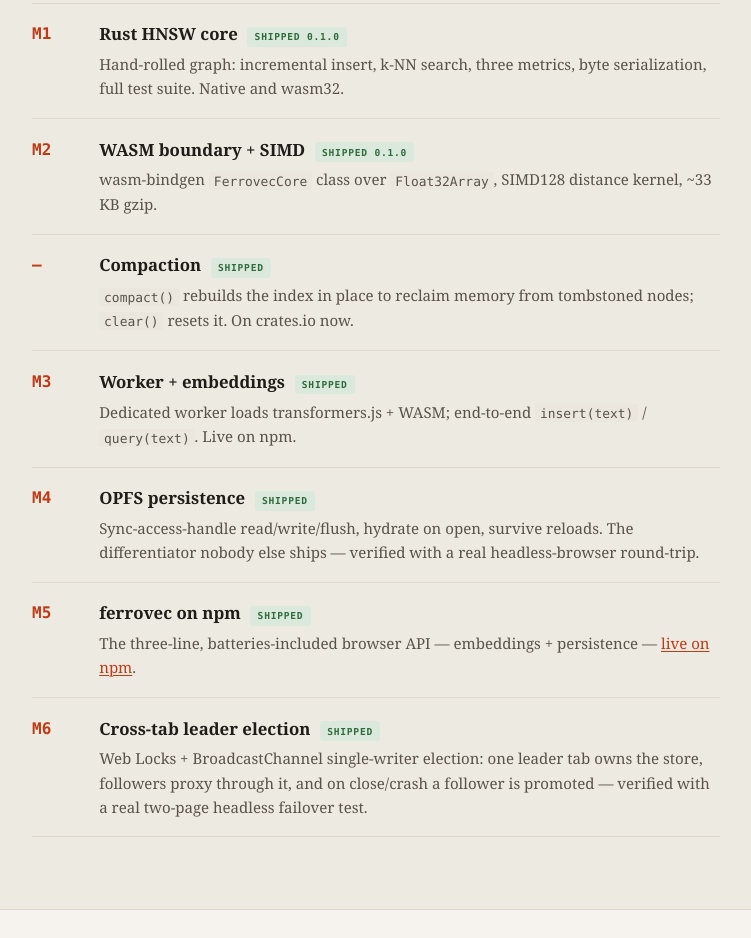
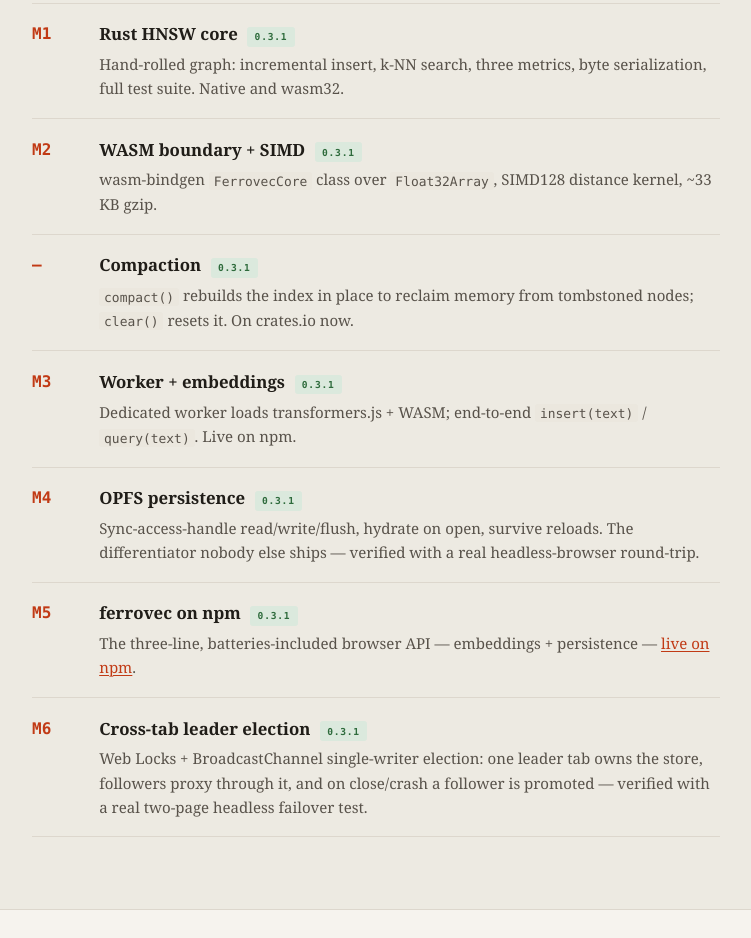
Before and after one commit to singhpratech/ferrovec, a plain HTML site: page docs/index.html in a window 1280 px wide. Shown: the part 6789-7727 px from the top of the page, without its empty margins (264-1015 px from the left). Drawn offline with Linux system fonts and the light colour scheme.

Commit message:
docs: flatten roadmap markers to 0.3.1 across site and READMEs

```diff
--- a/docs/index.html
+++ b/docs/index.html
@@ -362,13 +362,13 @@
     <p class="eyebrow">Roadmap</p>
     <h2>The roadmap, shipped end to end</h2>
     <div class="road">
-      <div class="mile"><span class="mid">M1</span><div><h4>Rust HNSW core <span class="status done">shipped 0.1.0</span></h4><p>Hand-rolled graph: incremental insert, k-NN search, three metrics, byte serialization, full test suite. Native and wasm32.</p></div></div>
-      <div class="mile"><span class="mid">M2</span><div><h4>WASM boundary + SIMD <span class="status done">shipped 0.1.0</span></h4><p>wasm-bindgen <code>FerrovecCore</code> class over <code>Float32Array</code>, SIMD128 distance kernel, ~33 KB gzip.</p></div></div>
-      <div class="mile"><span class="mid">—</span><div><h4>Compaction <span class="status done">shipped</span></h4><p><code>compact()</code> rebuilds the index in place to reclaim memory from tombstoned nodes; <code>clear()</code> resets it. On crates.io now.</p></div></div>
-      <div class="mile"><span class="mid">M3</span><div><h4>Worker + embeddings <span class="status done">shipped</span></h4><p>Dedicated worker loads transformers.js + WASM; end-to-end <code>insert(text)</code> / <code>query(text)</code>. Live on npm.</p></div></div>
-      <div class="mile"><span class="mid">M4</span><div><h4>OPFS persistence <span class="status done">shipped</span></h4><p>Sync-access-handle read/write/flush, hydrate on open, survive reloads. The differentiator nobody else ships — verified with a real headless-browser round-trip.</p></div></div>
-      <div class="mile"><span class="mid">M5</span><div><h4>ferrovec on npm <span class="status done">shipped</span></h4><p>The three-line, batteries-included browser API — embeddings + persistence — <a href="https://www.npmjs.com/package/ferrovec">live on npm</a>.</p></div></div>
-      <div class="mile"><span class="mid">M6</span><div><h4>Cross-tab leader election <span class="status done">shipped</span></h4><p>Web Locks + BroadcastChannel single-writer election: one leader tab owns the store, followers proxy through it, and on close/crash a follower is promoted — verified with a real two-page headless failover test.</p></div></div>
+      <div class="mile"><span class="mid">M1</span><div><h4>Rust HNSW core <span class="status done">0.3.1</span></h4><p>Hand-rolled graph: incremental insert, k-NN search, three metrics, byte serialization, full test suite. Native and wasm32.</p></div></div>
+      <div class="mile"><span class="mid">M2</span><div><h4>WASM boundary + SIMD <span class="status done">0.3.1</span></h4><p>wasm-bindgen <code>FerrovecCore</code> class over <code>Float32Array</code>, SIMD128 distance kernel, ~33 KB gzip.</p></div></div>
+      <div class="mile"><span class="mid">—</span><div><h4>Compaction <span class="status done">0.3.1</span></h4><p><code>compact()</code> rebuilds the index in place to reclaim memory from tombstoned nodes; <code>clear()</code> resets it. On crates.io now.</p></div></div>
+      <div class="mile"><span class="mid">M3</span><div><h4>Worker + embeddings <span class="status done">0.3.1</span></h4><p>Dedicated worker loads transformers.js + WASM; end-to-end <code>insert(text)</code> / <code>query(text)</code>. Live on npm.</p></div></div>
+      <div class="mile"><span class="mid">M4</span><div><h4>OPFS persistence <span class="status done">0.3.1</span></h4><p>Sync-access-handle read/write/flush, hydrate on open, survive reloads. The differentiator nobody else ships — verified with a real headless-browser round-trip.</p></div></div>
+      <div class="mile"><span class="mid">M5</span><div><h4>ferrovec on npm <span class="status done">0.3.1</span></h4><p>The three-line, batteries-included browser API — embeddings + persistence — <a href="https://www.npmjs.com/package/ferrovec">live on npm</a>.</p></div></div>
+      <div class="mile"><span class="mid">M6</span><div><h4>Cross-tab leader election <span class="status done">0.3.1</span></h4><p>Web Locks + BroadcastChannel single-writer election: one leader tab owns the store, followers proxy through it, and on close/crash a follower is promoted — verified with a real two-page headless failover test.</p></div></div>
     </div>
   </div>
 </section>
```
Also changed, not shown: README.md, js/README.md.
